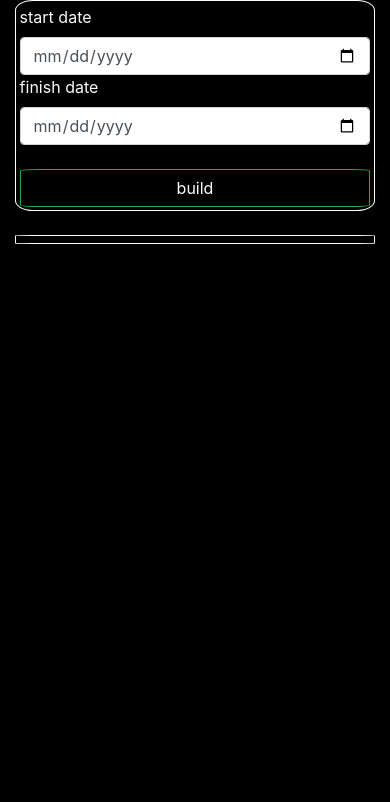
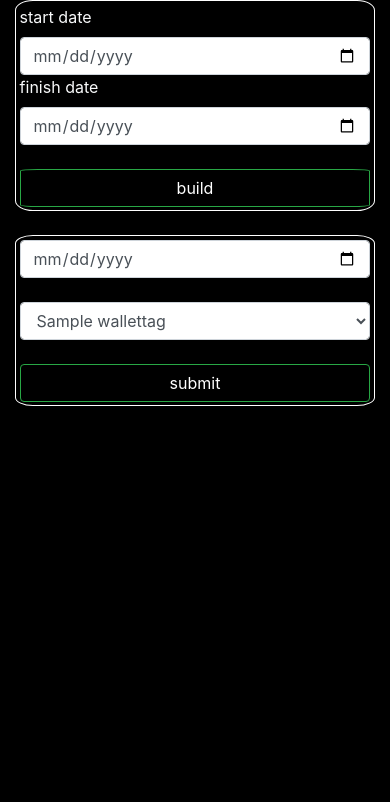
Before and after one commit to leprekon122/WalletApp, a Django app: page /statistics in a window 390 px wide. Shown: the part 56-858 px from the top of the page. Before the commit the page ends 300 px from the top, so only its background shows below. Run offline with Django 4.2, Linux system fonts and the light colour scheme; a user stored in the database is signed in; tables that the repository leaves empty hold one stand-in row (values such as "Sample post"); some libraries are stand-ins or nearby versions.

Commit message:
1) add new filter in  statistics 2) change design of statistics_page.html

```diff
--- a/MyWallet/MyWalletMain/static/MyWalletMain/css/main.css
+++ b/MyWallet/MyWalletMain/static/MyWalletMain/css/main.css
@@ -141,7 +141,7 @@
 }
 
 .stat_data {
-            width: 90%;
+            width: 100%;
             padding: 1%;
             border: 1px solid #fff;
             border-radius: 5%;
@@ -156,6 +156,8 @@
                  display: flex;
                  flex-direction: column;
                  justify-content: start;
+
+
 }
 .stat_period_main {
                    width: 100%;
@@ -165,9 +167,11 @@
 
 .diagram_block {
                 width: 60%;
-                height: 70vh;
+                height: 80vh;
                 display: flex;
                 justify-content: center;
+                flex-direction: column;
+                overflow: auto;
 
 }
 
@@ -177,9 +181,15 @@
 
 .diagram_block_full_screen {
                             width: 45%;
-                            height: 55vh;
+                            height: 90vh;
                             display: flex;
                             justify-content: center;
+                            flex-direction: column;
+                            padding-left: 30px;
+                            border-left: 1px solid yellow;
+                            overflow: auto;
+                            padding-top: 10%;
+
     }
 
 .nav-link {
@@ -321,21 +331,23 @@
                    max-width: 400px;
     }
 
-    .stat_data {
+    .diagram_block {
                 width: 100%;
                 padding: 1%;
                 border: 1px solid #fff;
                 border-radius: 5%;
-                max-height: 60vh;
-                overflow: auto;
+
+
     }
 
-    .stat_input {
-                 width: 100%;
-                 padding: 1%;
-                 border: 1px solid #fff;
-                 border-radius: 5%;
+    .info_ByTag_and_month {
+                           width: 100%;
+                            padding: 1%;
+                            border: 1px solid #fff;
+                            border-radius: 5%;
+
     }
+
     .value_and_btn {
                display: flex;
                flex-direction: column;
@@ -365,28 +377,38 @@
 
     .main_stat_data {
                  width: 100%;
+                 height: 95vh;
+                 overflow: auto;
                  display: flex;
-                 flex-direction: column;}
+                 flex-direction: column;
+                 border-right: none;
+
+                 }
 
     .diagram_block {
                 width: 100%;
-                height: 35vh;
+                height: 65vh;
                 transition-delay: 1s;
+                overflow: auto
         }
 
 
     .diagram_main_block {
-                     width: 90%;
-                     border: 1px solid #fff;
+                     width: 100%;
+
                      position: absolute;
                      z-index: 2;
                      height: 70vh;
                      background-color: black;
-                     right: 500px;
-                     border-radius: 5%;
+                     right: 1000px;
+
+
+
         }
     .diagram_block_full_screen {
+                                top: 10%;
                                 display: none;
+                                width: 95vh;
     }
     .main_note {
                 width: 100%;
@@ -439,6 +461,12 @@
 
 
     }
+    .stat_input {
+             width: 100%;
+             padding: 1%;
+             border: 1px solid #fff;
+             border-radius: 5%;
+}
 
 
 }
--- a/MyWallet/MyWalletMain/static/MyWalletMain/js/statistics.js
+++ b/MyWallet/MyWalletMain/static/MyWalletMain/js/statistics.js
@@ -113,8 +113,16 @@
 }
 diagram_btn()
 
+function hide_console(){
+    let screen_width = screen.width
+    if (screen_width > 420){
+        document.getElementById('diagram_main_block').style.display = 'none'
+    }
+}
+hide_console()
 //show hide diagram block
 function show_hide_diagram_block(){
+
     count += 1;
     if(count % 2 == 1){
         document.getElementById('diagram_main_block').style.right = '0px';
--- a/MyWallet/MyWalletMain/templates/MyWalletMain/statistics_page.html
+++ b/MyWallet/MyWalletMain/templates/MyWalletMain/statistics_page.html
@@ -23,10 +23,43 @@
                         build
                     </button>
                 </div>
+                <br>
+                {%if stat_flag == 0 %}
+                <div class="stat_input">
+                    <input class="info_ByTag_and_month_date form-control" type="date" name="month_and_tag">
+                    <br>
+                    <select class="form-control" name="tag">
+                        {%for el in model%}
+                        <option>{{el}}</option>
+                        {%endfor%}
+                    </select>
+                    <br>
+                    <button class="btn btn-success" name="tag_and_date" value="1" type="submit"
+                            style="background: transparent; width: 100%;">submit
+                    </button>
+                </div>
+                {%else%}
+                <div class="stat_input">
+                    <input class="info_ByTag_and_month_date form-control" type="date" name="month_and_tag">
+                    <br>
+                    <select class="form-control" name="tag">
+                        {%for el in tag_list%}
+                        <option>{{el}}</option>
+                        {%endfor%}
+                    </select>
+                    <br>
+                    <button class="btn btn-success" name="tag_and_date" value="1" type="submit"
+                            style="background: transparent; width: 100%;">submit
+                    </button>
+                </div>
+                {%endif%}
             </form>
         </div>
+    </div>
+    <div class="diagram_block_full_screen">
+        <canvas id="myChart_full_screen"></canvas>
         <br>
-
+        {% if stat_flag == 0%}
         <div class="stat_data">
             {%for key, value in model.items %}
             {%if value != None and value != 0%}
@@ -34,13 +67,31 @@
             {%endif%}
             {%endfor%}
         </div>
-    </div>
-    <div class="diagram_block_full_screen">
-        <canvas id="myChart_full_screen"></canvas>
+        {%else%}
+        <div class="stat_data">
+            <p class="text-light"><span class="keys">{{tag_name}}</span> - <span
+                    class="values">{{tag_sum}}</span></p>
+        </div>
+        {%endif%}
     </div>
     <div class="diagram_main_block" id="diagram_main_block">
         <div class="diagram_block">
             <canvas id="myChart"></canvas>
+            <br>
+            {% if stat_flag == 0%}
+            <div class="stat_data_!">
+                {%for key, value in model.items %}
+                {%if value != None and value != 0%}
+                <p class="text-light"><span class="keys">{{key}}</span> - <span class="values">{{value}}</span></p>
+                {%endif%}
+                {%endfor%}
+            </div>
+            {%else%}
+            <div class="stat_data">
+                <p class="text-light"><span class="keys">{{tag_name}}</span> - <span
+                        class="values">{{tag_sum}}</span></p>
+            </div>
+            {%endif%}
         </div>
     </div>
 </div>
--- a/MyWallet/MyWalletMain/views.py
+++ b/MyWallet/MyWalletMain/views.py
@@ -131,9 +131,23 @@
     @staticmethod
     def get(request):
         build_order = request.GET.get('build_order')
+        tag_and_date = request.GET.get('tag_and_date')
         username = request.user
         logic = StatisticsLogic(username=username).current_month_statistics
         num_of_notes = len(NotificationModel.objects.filter(alarm_date__icontains=datetime.date.today()).values())
+
+        if tag_and_date:
+            date = request.GET.get('month_and_tag').split('-')
+            tag_id = request.GET.get('tag')
+            wallet_tag_id = WalletTag.objects.filter(tag_name=tag_id).values('id')[0]['id']
+            model = WalletData.objects.filter(date__icontains=f"{date[0]}-{date[1]}",
+                                              wallet_tag_id=wallet_tag_id).values()
+            logic = StatisticsLogic(username=request.user, tag_name=wallet_tag_id,
+                                    date_month=date).statistic_for_month_by_tag
+            logic['num_of_notes'] = num_of_notes
+            logic['tag_list'] = StatisticsLogic(username=username).current_month_statistics
+
+            return render(request, "MyWalletMain/statistics_page.html", logic)
         if build_order:
 
             tag_id_set = []
@@ -154,10 +168,9 @@
                                         int(request.GET.get('date_finish').split('-')[2]))
             logic = StatisticsLogic(username=username, date_start=date_start, date_finish=date_finish)
 
-            return render(request, "MyWalletMain/statistics_page.html", logic.statistic_for_period_of_time)
-
         data = {'model': logic,
-                'num_of_notes': num_of_notes
+                'num_of_notes': num_of_notes,
+                'stat_flag': 0,
                 }
 
         return render(request, "MyWalletMain/statistics_page.html", data)
--- a/MyWallet/MyWalletMain/views_logic.py
+++ b/MyWallet/MyWalletMain/views_logic.py
@@ -241,11 +241,13 @@
 class StatisticsLogic:
     """class for statistics page logic"""
 
-    def __init__(self, username, date_start=None, date_finish=None):
+    def __init__(self, username, date_start=None, date_finish=None, tag_name=None, date_month=None):
         self.model = WalletTag.objects.all().values()
         self.month = datetime.datetime.now().strftime("%Y-%m")
+        self.date_month = date_month
         self.date_start = date_start
         self.date_finish = date_finish
+        self.tag_name = tag_name
         # self.month_new = datetime.date(2024, datetime.datetime.month, 24).strftime("%Y-%m")
 
         self.price_data = {}
@@ -261,6 +263,22 @@
                 Sum('price'))
             self.price_data[f"{el['tag_name']}"] = test['price__sum']
         return self.price_data
+
+    @property
+    def statistic_for_month_by_tag(self):
+        """func for making requst by chosen month and tag"""
+
+        data = {'tag_sum': WalletData.objects.filter(user=self.username,
+                                                     date__icontains=f"{self.date_month[0]}-{self.date_month[1]}",
+                                                     wallet_tag_id=self.tag_name).aggregate(Sum('price'))['price__sum'],
+                'model': WalletData.objects.filter(user=self.username,
+                                                   date__icontains=f"{self.date_month[0]}-{self.date_month[1]}",
+                                                   wallet_tag_id=self.tag_name).values(),
+                'tag_name': WalletTag.objects.filter(id=self.tag_name).values('tag_name')[0]['tag_name'],
+                'stat_flag': 1
+                }
+
+        return data
 
     @property
     def statistic_for_period_of_time(self):
```
